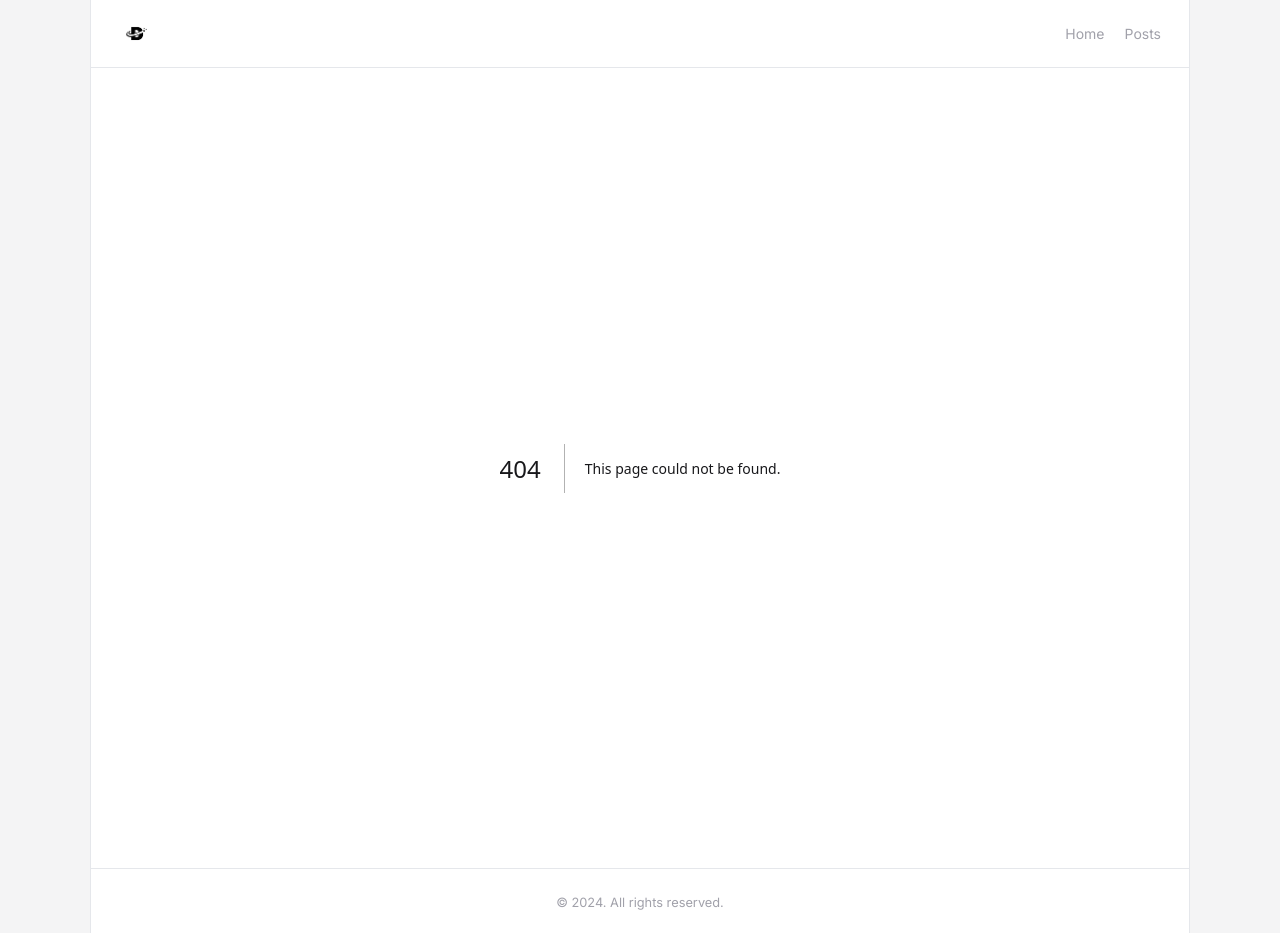
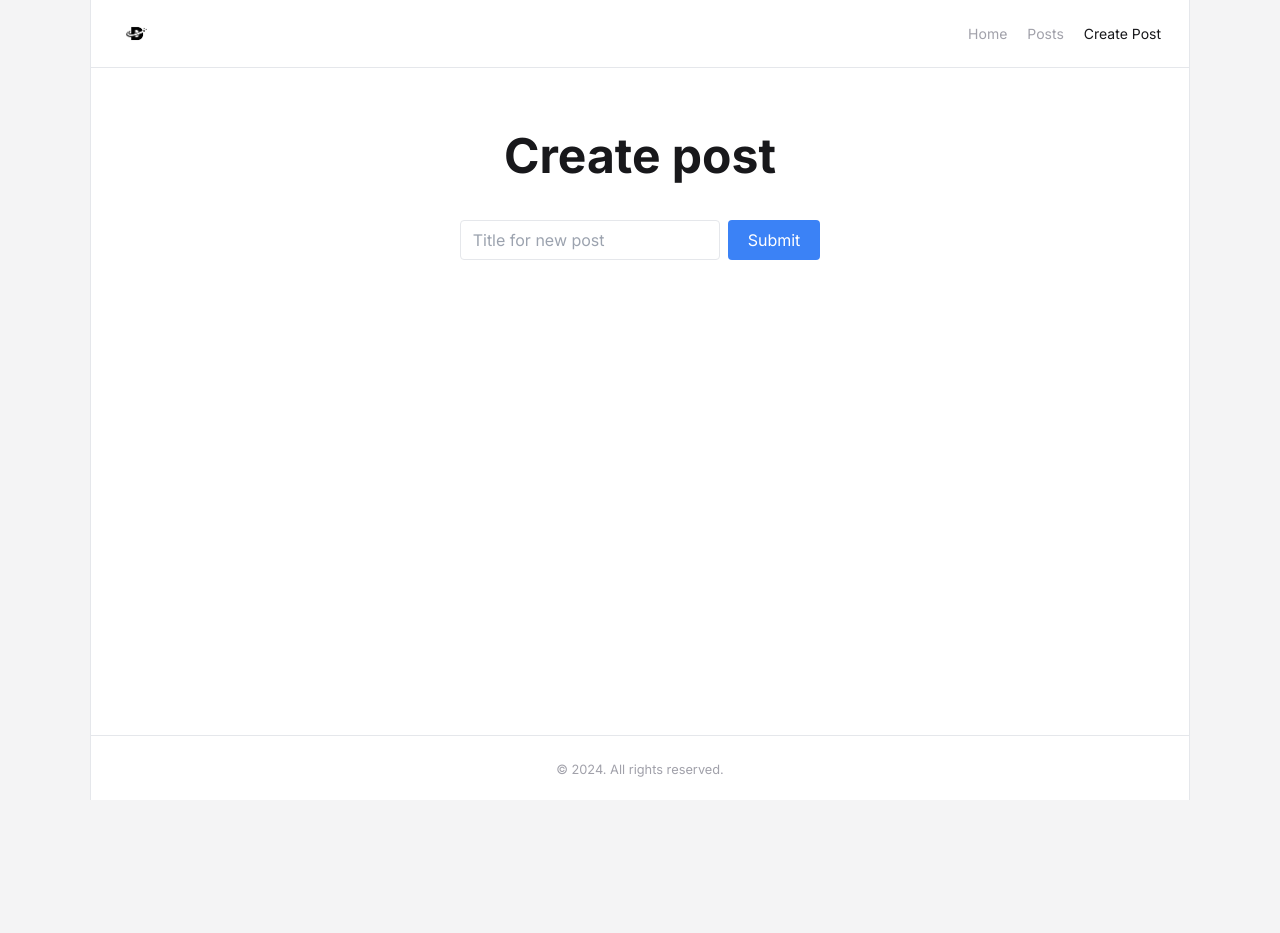
Before and after one commit to kavindu9611/digital-dynamics, a Next.js app: page /create-post in a window 1280 px wide. Before the commit this address had no page. After the commit the page ends 800 px from the top, so only its background shows below. Built offline with nearby package versions, Linux system fonts and the light colour scheme.

Commit message:
Develop the create post section

```diff
--- /dev/null
+++ b/src/app/create-post/page.tsx
@@ -0,0 +1,19 @@
+export default function page() {
+  return (
+    <main className="text-center pt-16">
+      <h1 className="text-4xl md:text-5xl font-bold mb-5">Create post</h1>
+      <form className="h-10 space-x-2 mt-10">
+        <input
+          type="text"
+          name="title"
+          placeholder="Title for new post"
+          className="border rounded px-3 h-full"
+          required
+        />
+        <button className="h-full bg-blue-500 px-5 rounded text-white">
+          Submit
+        </button>
+      </form>
+    </main>
+  );
+}
--- a/src/components/header.tsx
+++ b/src/components/header.tsx
@@ -12,6 +12,10 @@
   {
     href: "/posts",
     label: "Posts",
+  },
+  {
+    href: "/create-post",
+    label: "Create Post",
   },
 ];
 
```
